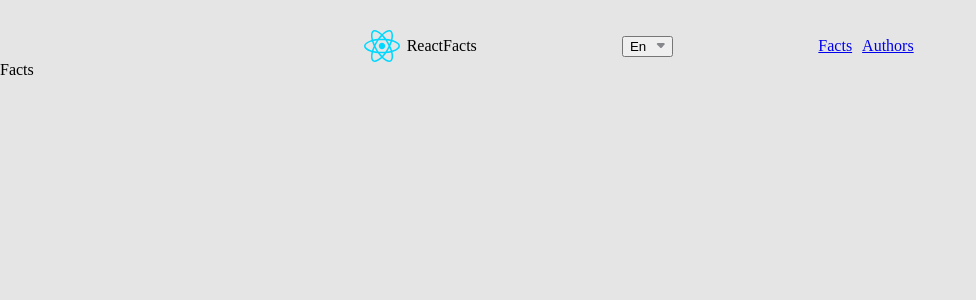
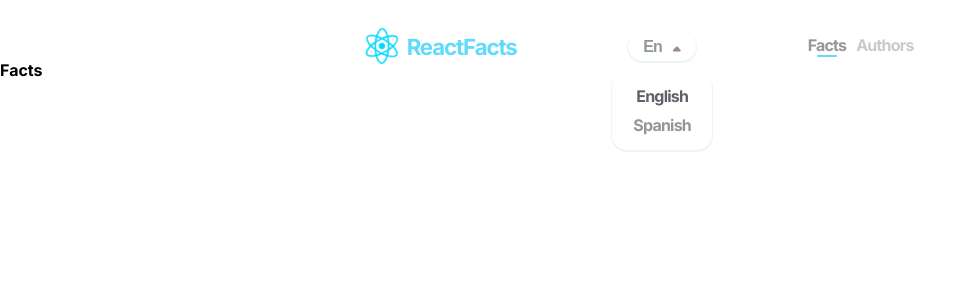
Before and after one commit to murru/react-static-site, a React (Vite) app: page / in a window 1280 px wide. Both pictures are taken after a click on the button "En". Shown: the top 300 px of the page, without its empty margins (0-976 px from the left). Built offline with nearby package versions, Linux system fonts and the light colour scheme.

Commit message:
Finished navbar component

```diff
--- a/package.json
+++ b/package.json
@@ -9,6 +9,7 @@
     "preview": "vite preview"
   },
   "dependencies": {
+    "classnames": "^2.3.1",
     "react": "^18.2.0",
     "react-dom": "^18.2.0",
     "react-router-dom": "^6.3.0"
--- a/src/assets/style/_main.scss
+++ b/src/assets/style/_main.scss
@@ -22,7 +22,6 @@ time, mark, audio, video {
 	padding: 0;
 	border: 0;
 	font-size: 100%;
-	font: inherit;
 	vertical-align: baseline;
 }
 /* HTML5 display-role reset for older browsers */
--- a/src/assets/style/partials/_helpers.scss
+++ b/src/assets/style/partials/_helpers.scss
@@ -6,13 +6,20 @@
     color: $dark_gray_50;
 }
 
+.dg-75-text {
+    color: $dark_gray_75;
+}
+
 .lg-25-text {
     color: $light_gray_25;
 }
 
 // Light theme
 .lt-app-background {
-    background-color: $almost_white;
+    background-color: $white;
+}
+.lt-logo-text {
+    color: $light_blue
 }
 
 // Dark theme
--- a/src/components/Navbar.jsx
+++ b/src/components/Navbar.jsx
@@ -1,29 +1,71 @@
-import React from "react"
+import React, { useState } from "react"
+import { NavLink, useLocation } from "react-router-dom"
+import classNames from "classnames"
 import ReactLogo from '../assets/react.svg'
 import DownArrow from '../assets/down-arrow.png'
-import { Link } from "react-router-dom"
+import UpArrow from '../assets/up-arrow.png'
 import './navbar.scss'
 
 export default function Navbar() {
+  const location = useLocation()
+  const [showLangs, setShowLangs] = useState(false)
+  const [selectedLang, setSelectedLang] = useState('En')
+  const activePath = location.pathname
+  const factsBarClasses = classNames('bottom-bar', { 'active-bottom-bar': activePath === '/' })
+  const authorsBarClasses = classNames('bottom-bar', { 'active-bottom-bar': activePath === '/authors' })
+  const engClasses = classNames('dg-50-text', { 'dg-75-text': selectedLang === 'En' })
+  const esClasses = classNames('dg-50-text', { 'dg-75-text': selectedLang === 'Es' })
+  let dropDownClasses = classNames('langs-wrapper__dropdown', { 'active-lang-menu': showLangs });
+  let arrowImg = showLangs ? UpArrow : DownArrow
+
+  function toggleLangs() { setShowLangs(!showLangs) }
+
+  function handleChangeLang(lang) {
+    setSelectedLang(lang)
+    setShowLangs(false)
+  }
+
   return (
     <div className="nav-wrapper">
       <nav className="nav-wrapper__nav layout-width">
         {/* Logotype */}
         <div className="logotype">
-          <img src={ ReactLogo } alt="React spin logo" />
-          <h1>ReactFacts</h1>
+          <img src={ ReactLogo } alt="React spin logo" className="logotype__isotype" />
+          <h1 className="lt-logo-text">ReactFacts</h1>
         </div>
 
         {/* Language action */}
-        <button className="lang-action">
-          <span>En</span>
-          <img src={ DownArrow } alt="Down arrow" />
-        </button>
+        <div className="langs-wrapper">
+          <button
+            type="button"
+            className="langs-wrapper__lang-btn dg-50-text"
+            onClick={ toggleLangs }
+          >
+            <span>{ selectedLang }</span>
+            <img src={ arrowImg } alt="Down arrow" className="arrow-img" />
+          </button>
+          <div className={ dropDownClasses }>
+            <ul>
+              <li>
+                <a onClick={($evt) => handleChangeLang('En', $evt) } className={ engClasses }>English</a>
+              </li>
+              <li>
+                <a onClick={($evt) => handleChangeLang('Es', $evt) } className={ esClasses }>Spanish</a>
+              </li>
+            </ul>
+          </div>
+        </div>
 
         {/* Navigation links */}
         <div className="links">
-          <Link to="/">Facts</Link>
-          <Link to="/authors">Authors</Link>
+          <NavLink className="links__lk lg-25-text" to="/">
+            Facts
+            <div className={ factsBarClasses }></div>
+          </NavLink>
+          <NavLink className="links__lk lg-25-text" to="/authors">
+            Authors
+            <div className={ authorsBarClasses }></div>
+          </NavLink>
         </div>
       </nav>
     </div>
--- a/src/components/navbar.scss
+++ b/src/components/navbar.scss
@@ -1,6 +1,24 @@
+@import '../assets//style/partials/vars';
+
+.active {
+  color: $dark_gray_50 !important;
+}
+
+.active-bottom-bar {
+  background-color: $light_blue !important;
+}
+
+.active-lang-menu {
+  display: block !important;
+  transform: translateY(11px) !important;
+  transition: transform .5s !important;
+  visibility: visible !important;
+}
+
 .nav-wrapper {
   display: flex;
   justify-content: center;
+
   &__nav {
     align-items: center;
     display: flex;
@@ -12,19 +30,114 @@
     .logotype {
       align-items: center;
       display: flex;
+      font-style: normal;
+      font-weight: 700;
+      font-size: 22.2535px;
       gap: 7px;
+      line-height: 27px;
+      letter-spacing: -0.05em;
+
+      @media (prefers-reduced-motion: no-preference) {
+        &__isotype {
+          animation: react-logo-spin infinite 20s linear;
+        }
+      }
+
+      @keyframes react-logo-spin {
+        from {
+          transform: rotate(0deg);
+        }
+        to {
+          transform: rotate(360deg);
+        }
+      }
     }
 
-    .lang-action {
-      align-items: center;
-      display: flex;
-      gap: 10px;
+    .langs-wrapper {
+      position: relative;
+      width: 100px;
+
+      &__lang-btn {
+        align-items: center;
+        background-color: $white;
+        border: none;
+        border-radius: 50px;
+        box-shadow: 0px 1px 1px 1px rgba(195, 224, 232, 0.37);
+        cursor: pointer;
+        display: flex;
+        font-style: normal;
+        font-weight: 700;
+        font-size: 16px;
+        gap: 10px;
+        margin: 0 auto;
+        line-height: 19px;
+        letter-spacing: -0.05em;
+        padding-left: 15px;
+        padding-right: 15px;
+        padding-top: 5px;
+        padding-bottom: 5px;
+
+        .arrow-img {
+          padding-top: 5px;
+        }
+      }
+
+      &__dropdown {
+        background-color: $white;
+        box-shadow: 0px 1px 1px 1px rgba(195, 224, 232, 0.37);
+        border-radius: 15px;
+        padding-top: 15px;
+        padding-bottom: 5px;
+        position: absolute;
+        transform: translateY(-1em);
+        transition: transform .5s;
+        visibility: hidden;
+        transition: visibility .5s, opacity 0.5s linear;
+        width: 100px;
+        ul {
+          font-style: normal;
+          font-weight: 700;
+          font-size: 16px;
+          line-height: 19px;
+          text-align: center;
+          letter-spacing: -0.05em;
+        }
+
+        ul li {
+          margin-bottom: 10px;
+        }
+
+        ul li a {
+          cursor: pointer;
+        }
+      }
     }
 
     .links {
       align-items: center;
       display: flex;
+      font-style: normal;
+      font-weight: 700;
+      font-size: 16px;
+      line-height: 19px;
       gap: 10px;
+      letter-spacing: -0.05em;
+
+      &__lk {
+        text-decoration: none;
+        .bottom-bar {
+          width: 20px;
+          background-color: $white;
+          border-radius: 50px;
+          height: 2px;
+          margin: 0 auto;
+        }
+      }
+    }
+
+    @media (max-width: 390px) {
+      flex-direction: column;
+      row-gap: 15px;
     }
   }
 }
--- a/src/main.jsx
+++ b/src/main.jsx
@@ -1,10 +1,22 @@
 import React from 'react'
 import ReactDOM from 'react-dom/client'
+import { BrowserRouter, Routes, Route } from 'react-router-dom'
 import App from './templates/App'
+import Facts from './views/Facts'
+import Authors from './views/Authors'
+import NotFound from './views/NotFound'
 import './assets/style/_main.scss'
 
 ReactDOM.createRoot(document.getElementById('root')).render(
-  <React.StrictMode>
-    <App />
-  </React.StrictMode>
+  <BrowserRouter>
+    <React.StrictMode>
+      <Routes>
+        <Route path="*" element={ <NotFound /> }></Route>
+        <Route path="/" element={ <App /> }>
+          <Route path="/" element={<Facts />} />
+          <Route path="/authors" element={<Authors />} />
+        </Route>
+      </Routes>
+    </React.StrictMode>
+  </BrowserRouter>
 )
--- a/src/templates/App.jsx
+++ b/src/templates/App.jsx
@@ -1,20 +1,13 @@
 import React from "react"
-import { BrowserRouter, Routes, Route } from "react-router-dom"
+import { Outlet } from "react-router-dom"
 import Navbar from "../components/Navbar"
-import Facts from "../views/Facts"
-import Authors from "../views/Authors"
 import './app.scss'
 
 export default function App() {
     return (
-      <BrowserRouter>
-        <div>
-          <Navbar />
-          <Routes>
-            <Route path="/" element={<Facts />} />
-            <Route path="/authors" element={<Authors />} />
-          </Routes>
-        </div>
-      </BrowserRouter>
+      <>
+        <Navbar />
+        <Outlet />
+      </>
     )
 }
--- a/src/templates/app.scss
+++ b/src/templates/app.scss
@@ -0,0 +1,5 @@
+@import url('https://fonts.googleapis.com/css2?family=Inter:wght@400;600;700&display=swap');
+
+body {
+    font-family: 'Inter';
+}
--- /dev/null
+++ b/src/views/NotFound.jsx
@@ -0,0 +1,11 @@
+import React from "react"
+import { Link } from "react-router-dom"
+
+export default function NotFound() {
+    return (
+        <>
+            <h1>NOT FOUND</h1>
+            <Link className="links__lk dg-50-text" to="/">Go to home page</Link>
+        </>
+    )
+}
```
Also changed, not shown: index.html (line endings or trailing spaces), src/assets/up-arrow.png (added), 1 other file (tests, documents, lock files or other folders).
